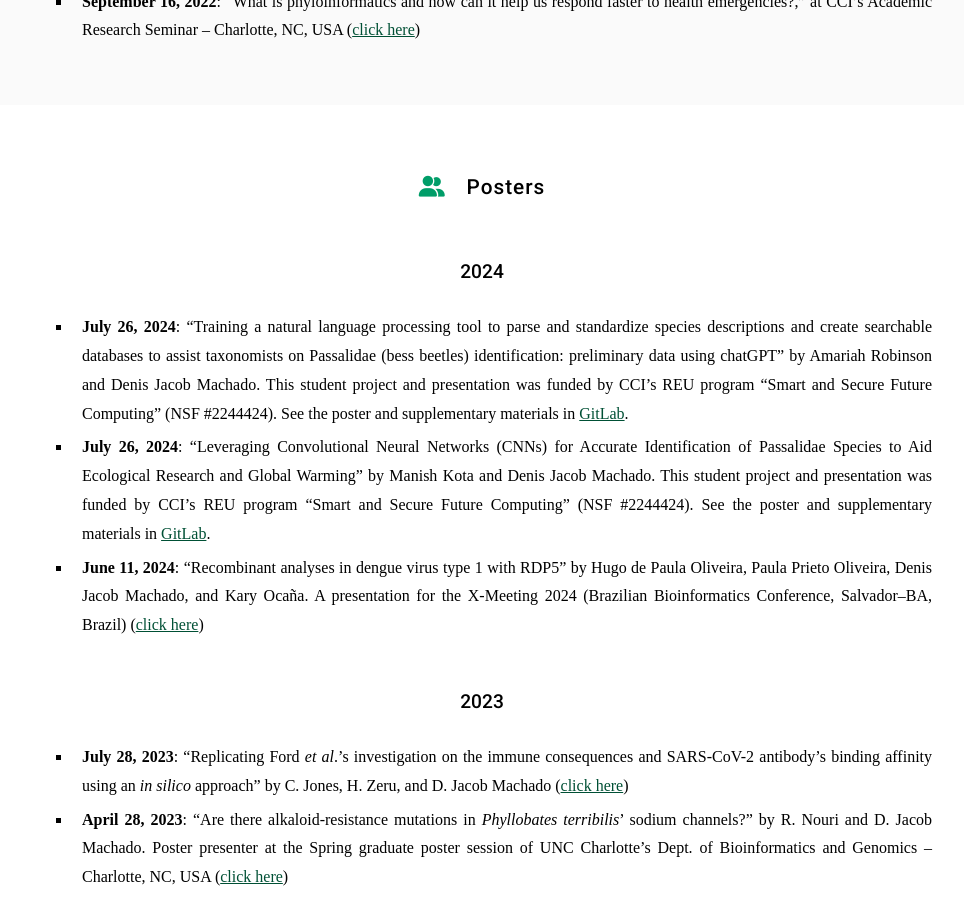
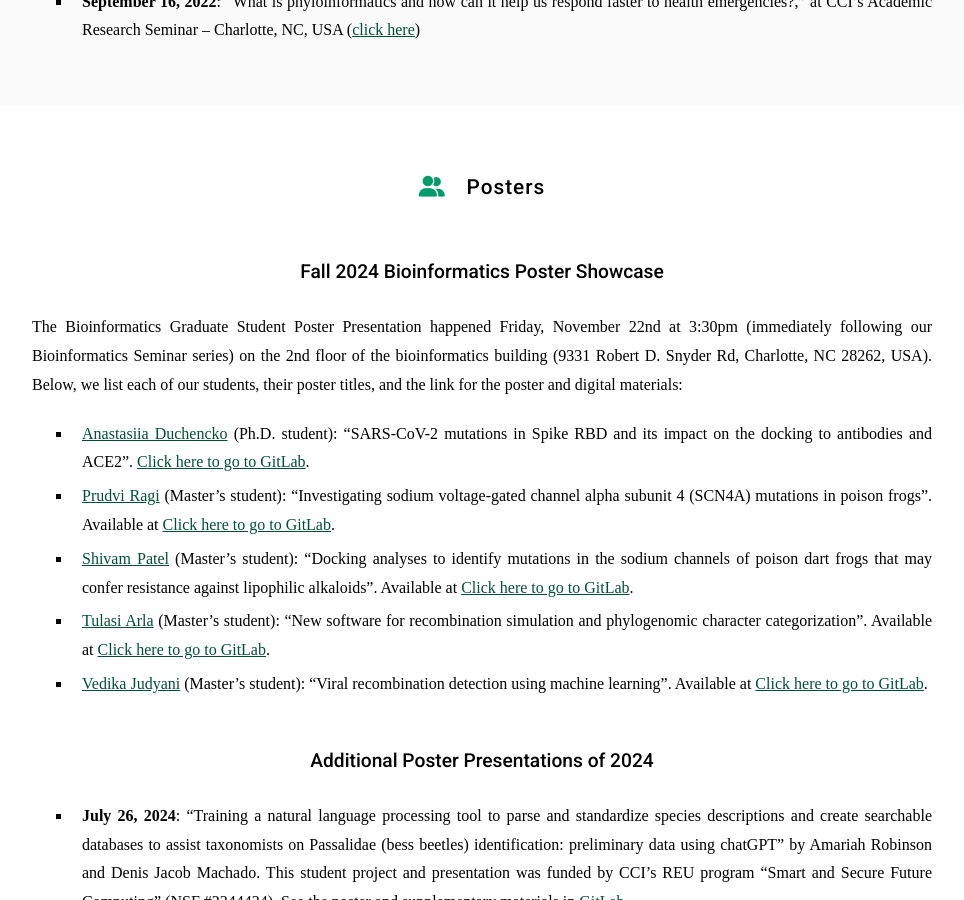
Before and after one commit to machadodj/machadodj.github.io, a Jekyll site: the page built from outreach/index.md, in a window 1280 px wide and 900 px high, scrolled down 1825 px. Shown: the whole window, without its empty margins (158-1122 px from the left). Built offline with Jekyll 4.4.1, drawn with Linux system fonts in a browser that asks for light colours; nearby versions of some CDN libraries; some web fonts are replaced.

Commit message:
Added new posters

```diff
--- a/outreach/index.md
+++ b/outreach/index.md
@@ -45,7 +45,20 @@ This is a work in progress. Whenever possible, I'll add materials from recent or
 
 ## <i class="fas fa-user-group"></i>Posters
 
-### 2024
+
+### Fall 2024 Bioinformatics Poster Showcase
+
+The Bioinformatics Graduate Student Poster Presentation happened Friday, November 22nd at 3:30pm (immediately following our Bioinformatics Seminar series) on the 2nd floor of the bioinformatics building (9331 Robert D. Snyder Rd, Charlotte, NC 28262, USA). Below, we list each of our students, their poster titles, and the link for the poster and digital materials:
+
+- [Anastasiia Duchencko](https://phyloinformatics.com/members/Anastasiia_Duchenko.html) (Ph.D. student): "SARS-CoV-2 mutations in Spike
+RBD and its impact on the docking to antibodies and ACE2". [Click here to go to GitLab](https://gitlab.com/phyloinformatics-presentations/20241121/-/tree/main/anastasiia_duchenko?ref_type=heads).
+- [Prudvi Ragi](https://phyloinformatics.com/members/Prudvi_Raj_Ragi.html) (Master's student): "Investigating sodium voltage-gated channel alpha subunit 4 (SCN4A) mutations in poison frogs". Available at [Click here to go to GitLab](https://gitlab.com/phyloinformatics-presentations/20241121/-/tree/main/prudvi_ragi?ref_type=heads).
+- [Shivam Patel](https://phyloinformatics.com/members/Shivam_Patel.html) (Master's student): "Docking analyses to identify
+mutations in the sodium channels of poison dart frogs that may confer resistance against lipophilic alkaloids". Available at [Click here to go to GitLab](https://gitlab.com/phyloinformatics-presentations/20241121/-/tree/main/shivam_patel?ref_type=heads).
+- [Tulasi Arla](https://phyloinformatics.com/members/Tulasi_Arla.html) (Master's student): "New software for recombination simulation and phylogenomic character categorization". Available at [Click here to go to GitLab](https://gitlab.com/phyloinformatics-presentations/20241121/-/tree/main/tulasi_arla?ref_type=heads).
+- [Vedika Judyani](https://phyloinformatics.com/members/Vedika_Judyani.html) (Master's student): "Viral recombination detection using machine learning". Available at [Click here to go to GitLab](https://gitlab.com/phyloinformatics-presentations/20241121/-/tree/main/vedika_judyani?ref_type=heads).
+
+### Additional Poster Presentations of 2024
 
 - **July 26, 2024**: "Training a natural language processing tool to parse and standardize species descriptions and create searchable databases to assist taxonomists on Passalidae (bess beetles) identification: preliminary data using chatGPT" by Amariah Robinson and Denis Jacob Machado. This student project and presentation was funded by CCI's REU program "Smart and Secure Future Computing" (NSF #2244424). See the poster and supplementary materials in [GitLab](https://gitlab.com/phyloinformatics/passalids/-/tree/main/chatbot).
 - **July 26, 2024**: "Leveraging Convolutional Neural Networks (CNNs) for Accurate Identification of Passalidae Species to Aid Ecological Research and Global Warming" by Manish Kota and Denis Jacob Machado. This student project and presentation was funded by CCI's REU program "Smart and Secure Future Computing" (NSF #2244424). See the poster and supplementary materials in [GitLab](https://gitlab.com/phyloinformatics/passalids/-/tree/main/image_classification).
```
